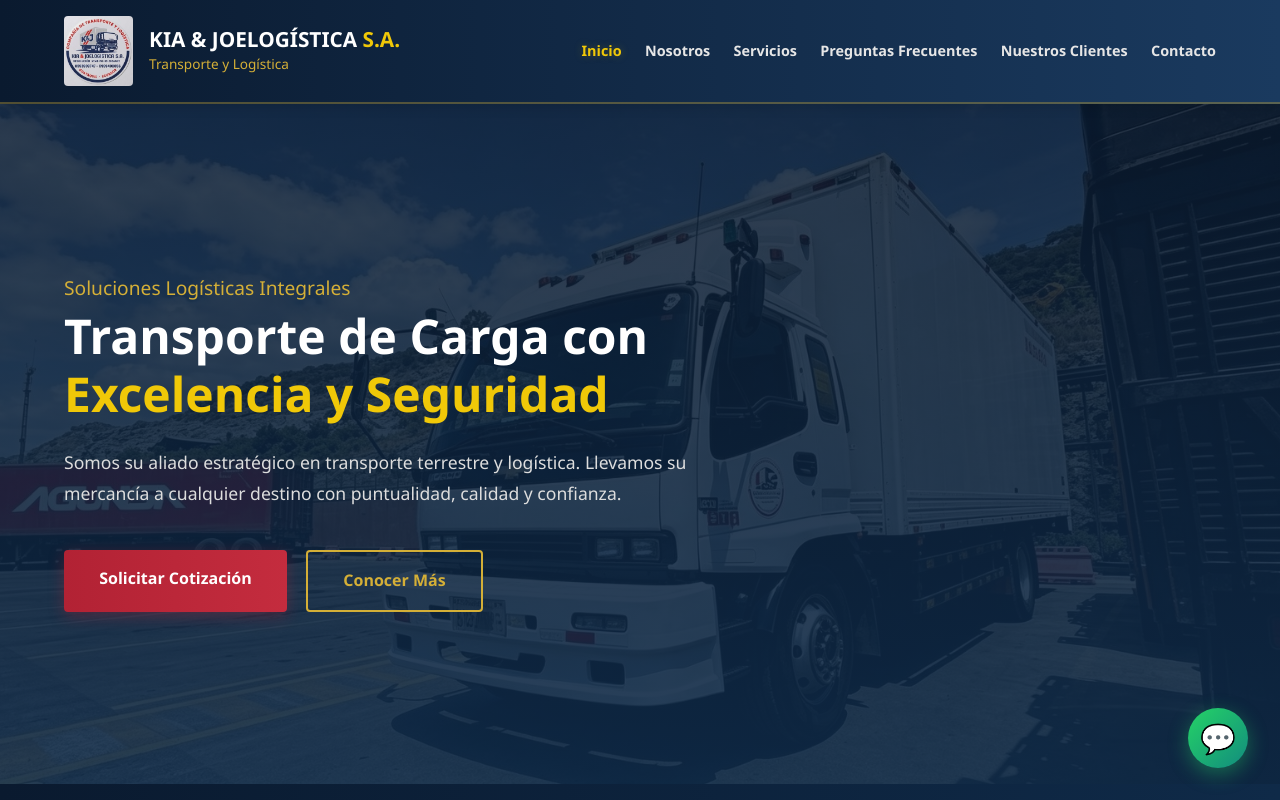
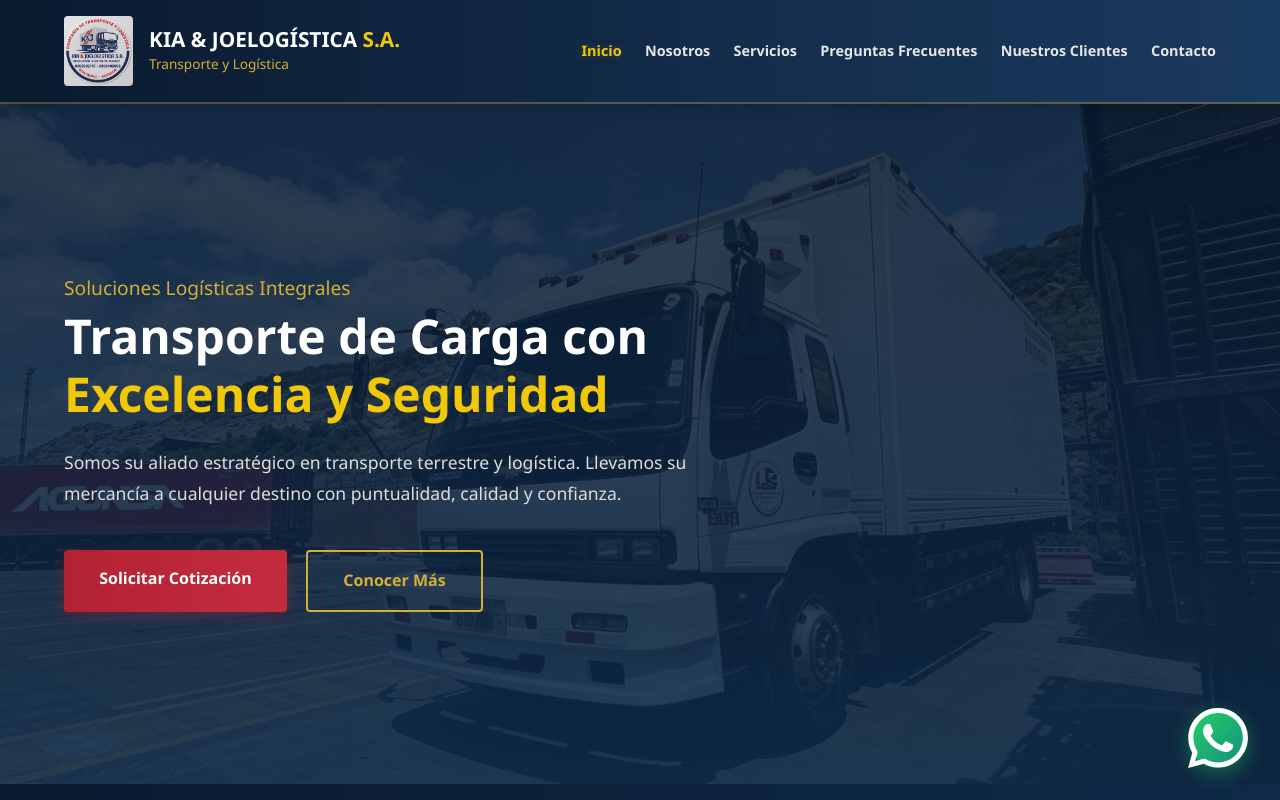
Before and after one commit to merelypulig07-sketch/TRANSPORTES, a plain HTML site: page index.html in a window 1280 px wide. Shown: the top 800 px of the page. Drawn offline with Linux system fonts and the light colour scheme.

Commit message:
Replace WhatsApp button with official icon version

```diff
--- a/index.html
+++ b/index.html
@@ -203,8 +203,12 @@
             © 2026 KIA & JOELOGÍSTICA S.A. — Resolución N°148-09-2024ANT — Todos los derechos reservados
         </div>
     </footer>
-    <!-- Botón WhatsApp flotante -->
-    <a href="https://wa.me/5930994588225" target="_blank" class="whatsapp">💬</a>
+    <!-- Botón WhatsApp flotante con ícono oficial -->
+    <a href="https://wa.me/5930994588225" target="_blank" class="whatsapp">
+        <svg xmlns="http://www.w3.org/2000/svg" viewBox="0 0 24 24" fill="white" class="icono-whatsapp">
+            <path d="M17.472 14.382c-.297-.149-1.758-.867-2.03-.967-.273-.099-.471-.148-.67.15-.197.297-.767.966-.94 1.164-.173.199-.347.223-.644.075-.297-.15-1.255-.463-2.39-1.475-.883-.788-1.48-1.761-1.653-2.059-.173-.297-.018-.458.13-.606.134-.133.298-.347.446-.52.149-.174.198-.298.298-.497.099-.198.05-.371-.025-.52-.075-.149-.669-1.612-.916-2.207-.242-.579-.487-.5-.669-.51-.173-.008-.37-.01-.57-.01-.198 0-.52.074-.792.372-.272.297-1.04 1.016-1.04 2.479 0 1.462 1.065 2.875 1.21 3.074.149.198 2.096 3.2 5.077 4.487.709.305 1.262.489 1.694.625.712.227 1.36.195 1.871.118.571-.085 1.758-.719 2.006-1.413.248-.694.248-1.289.173-1.413-.074-.124-.272-.198-.57-.347m-5.421 7.403h-.004a9.87 9.87 0 01-5.031-1.378l-.361-.214-3.741.982.998-3.648-.235-.374a9.86 9.86 0 01-1.51-5.26c.001-5.45 4.436-9.884 9.888-9.884 2.64 0 5.122 1.03 6.988 2.898a9.825 9.825 0 012.893 6.994c-.003 5.45-4.437 9.884-9.885 9.884m8.413-18.297A11.815 11.815 0 0012.05 0C5.495 0 .16 5.335.157 11.892c0 2.096.547 4.142 1.588 5.945L.057 24l6.305-1.654a11.882 11.882 0 005.683 1.448h.005c6.554 0 11.89-5.335 11.893-11.893a11.821 11.821 0 00-3.48-8.413z"/>
+        </svg>
+    </a>
     <!-- Script para el carrusel de Quiénes Somos -->
     <script>
         let indice = 0;
```
